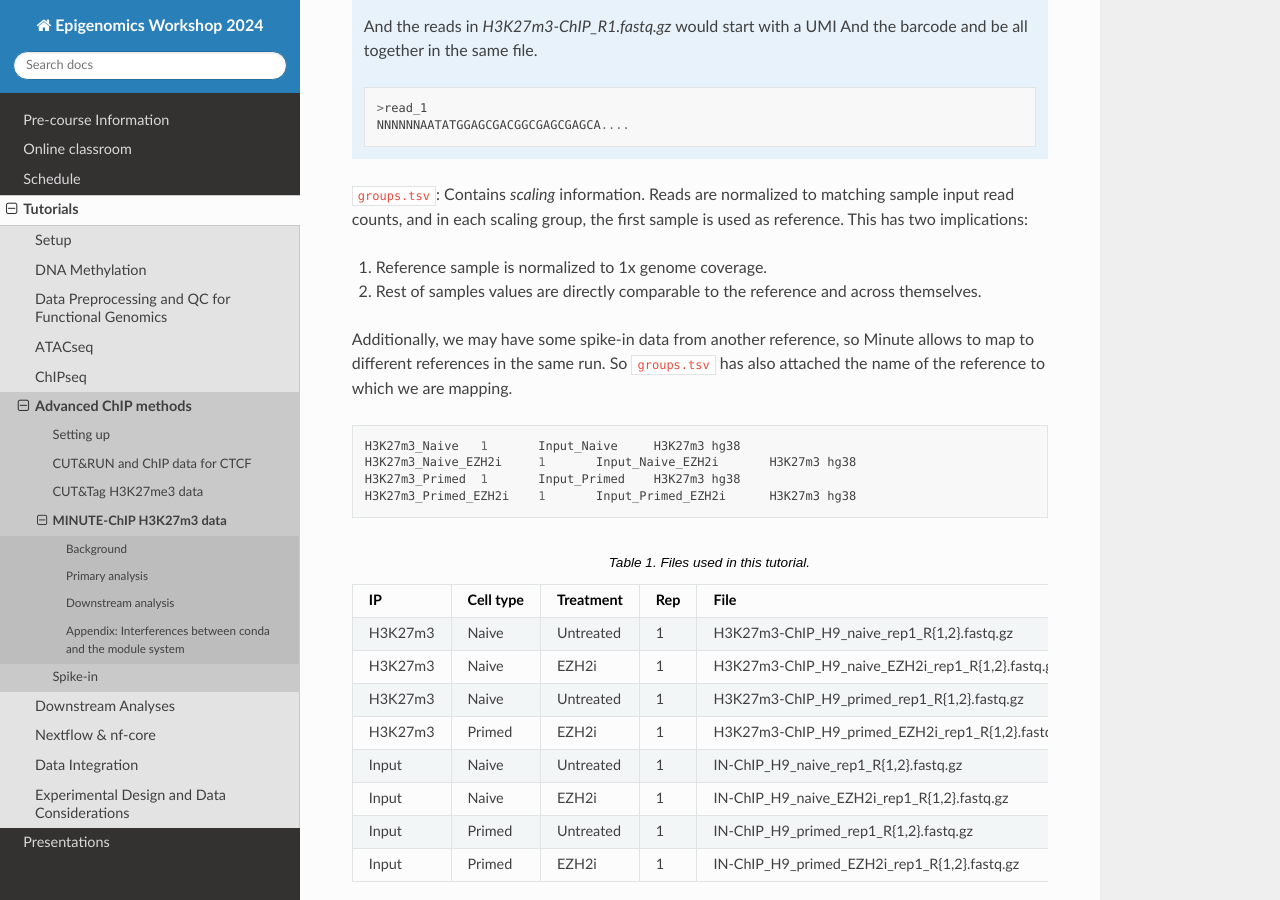
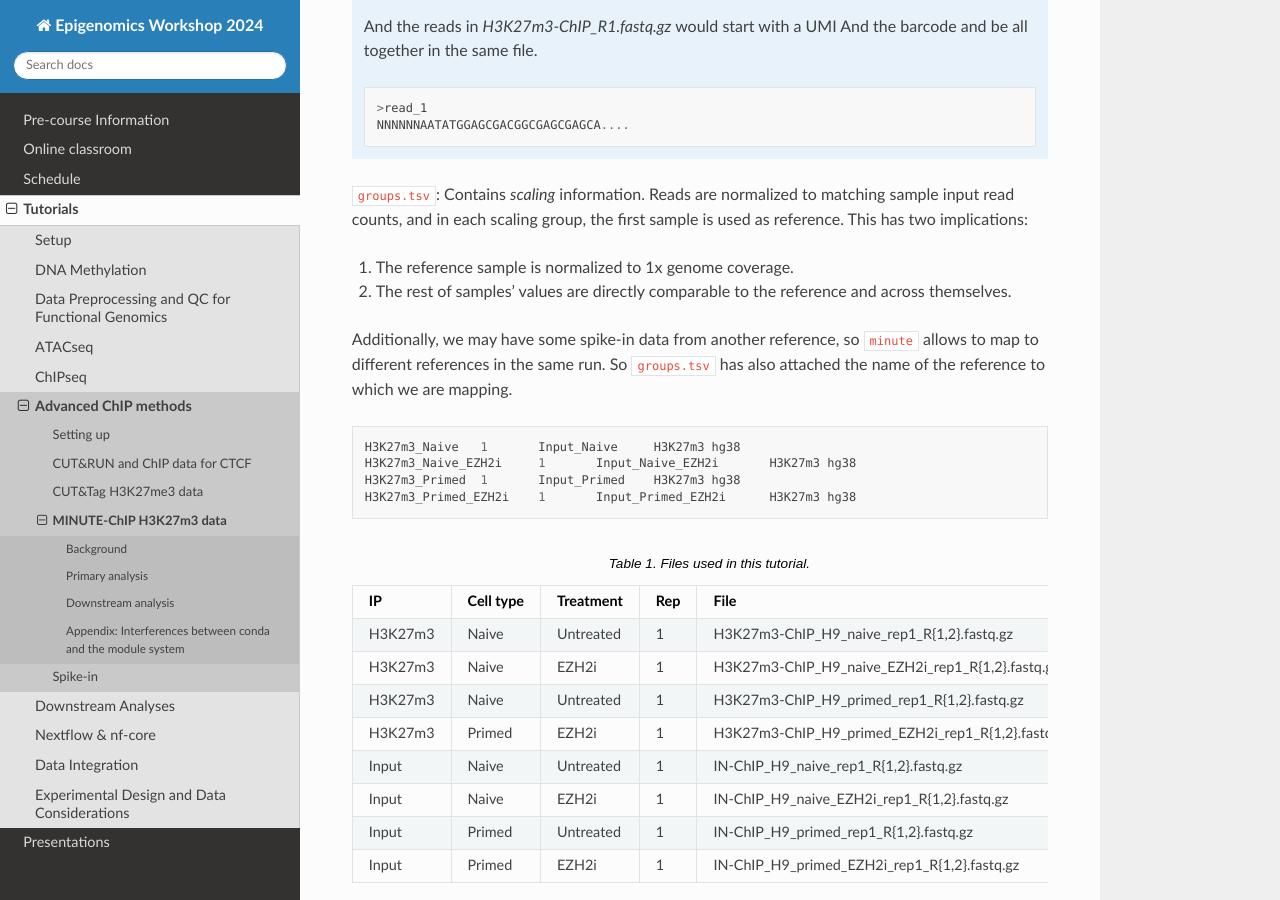
Before and after one commit to NBISweden/workshop-epigenomics-RTDs, a Sphinx documentation site: the page built from docs/content/tutorials/quantitativeChip/minute-lab.rst, in a window 1280 px wide and 900 px high, scrolled down 3641 px. Built offline with Sphinx 7.4.7 and the Read the Docs theme 2.0.0, drawn with Linux system fonts in a browser that asks for light colours; some of the changed text lies outside the part shown.

Commit message:
Minute lab comments

```diff
--- a/docs/content/tutorials/quantitativeChip/minute-lab.rst
+++ b/docs/content/tutorials/quantitativeChip/minute-lab.rst
@@ -175,10 +174,10 @@ mate 1 contains a 6nt UMI followed by a 8nt barcode that identifies the sample.
 
 :code:`groups.tsv`: Contains *scaling* information. Reads are normalized to matching sample input read counts, and in each scaling group, the first sample is used as reference. This has two implications:
 
-1. Reference sample is normalized to 1x genome coverage.
-2. Rest of samples values are directly comparable to the reference and across themselves.
+1. The reference sample is normalized to 1x genome coverage.
+2. The rest of samples' values are directly comparable to the reference and across themselves.
 
-Additionally, we may have some spike-in data from another reference, so Minute allows to map to different references in the same run. So :code:`groups.tsv` has also attached the name of the reference to which we are mapping.
+Additionally, we may have some spike-in data from another reference, so ``minute`` allows to map to different references in the same run. So :code:`groups.tsv` has also attached the name of the reference to which we are mapping.
 
 .. code-block::
 
```
Also changed, not shown: other parts of docs/content/tutorials/quantitativeChip/minute-lab.rst (+2 -3 lines).
